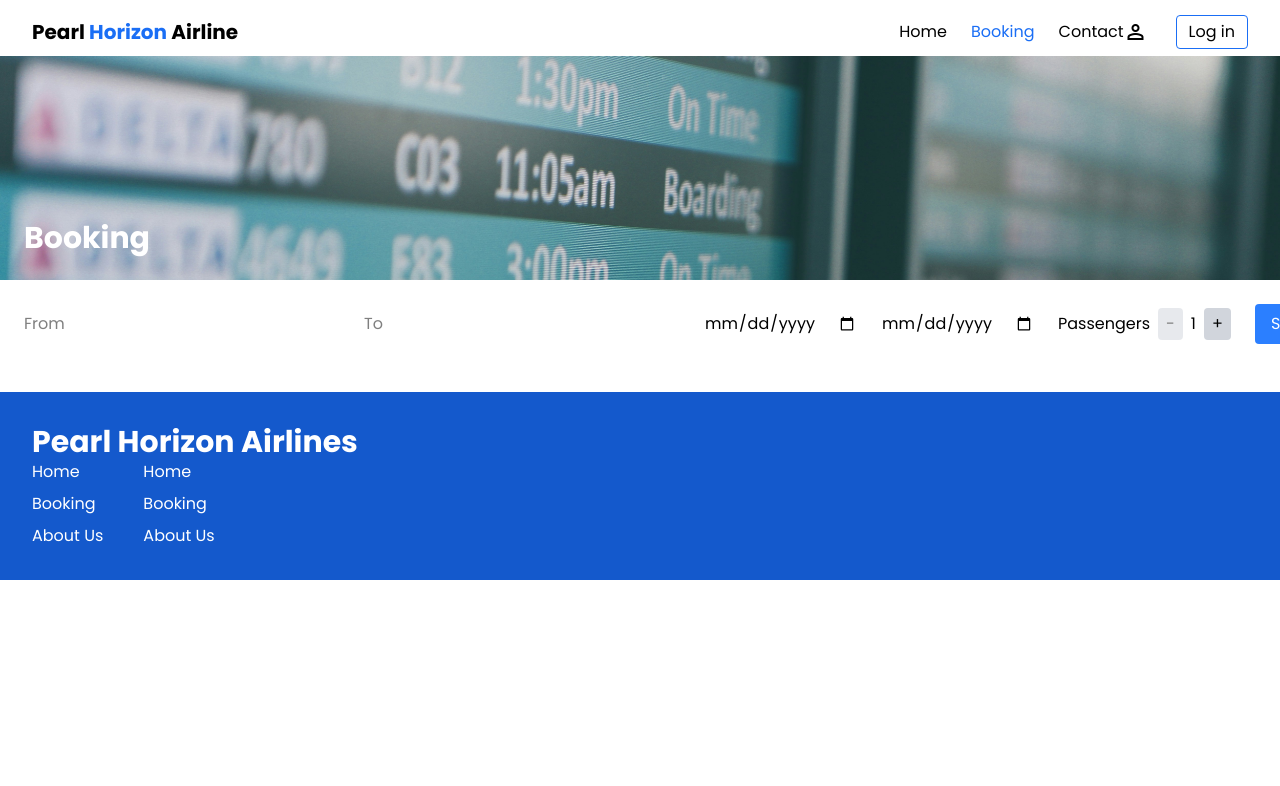
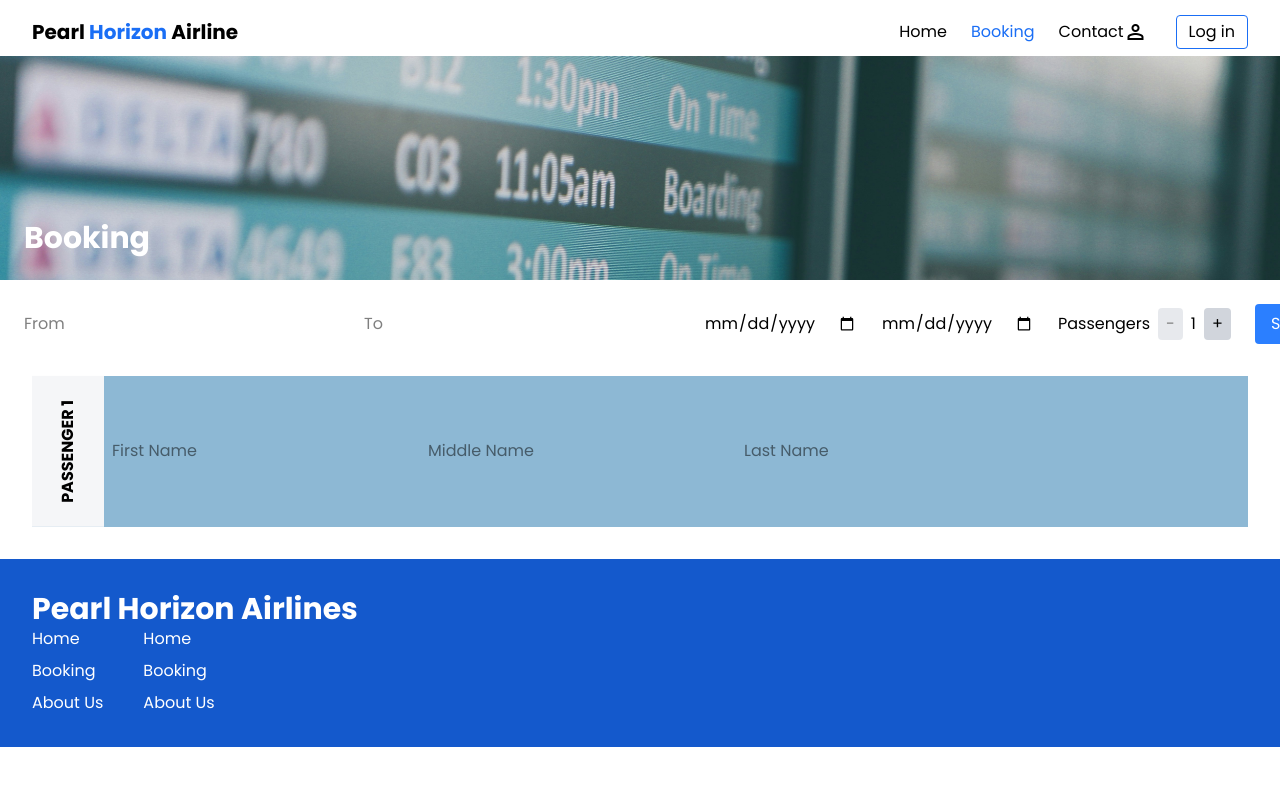
Before and after one commit to akihikooooo/Pearl-Horizon-Airlines, a React (Vite) app in the folder pearl_horizon/: page /booking in a window 1280 px wide. Shown: the top 786 px of the page. Built offline with nearby package versions, Linux system fonts and the light colour scheme; no server answers.

Commit message:
Merge Booking, kung san man nanggaling to.

```diff
--- a/pearl_horizon/src/pages/Booking.jsx
+++ b/pearl_horizon/src/pages/Booking.jsx
@@ -44,7 +44,18 @@ function Booking() {
           </button>
         </div>
         <div id="lower" className="flex flex-row flex-wrap gap-6 mt-6">
-
+          {Array.from({ length: passenger }, (_, i) => (
+            <div key={i} id="passenger-cont" className="flex flex-wrap justify-left w-full bg-dusk-pale gap-2 m-2">
+                <span id="title" className="bg-sky-cloud p-6 font-bold"  style={{ writingMode: "vertical-rl", transform: "rotate(180deg)" }}>PASSENGER {i + 1}</span>
+              <span id="inputs" className="flex flex-wrap gap-2">
+                <span className="flex justify-between">
+                  {["First Name", "Middle Name", "Last Name"].map(((item) => (
+                    <input placeholder={item} type="text" className=""/>
+                  )))}
+                </span>
+              </span>
+            </div>
+          ))}
         </div>
       </div>
     </>
```
